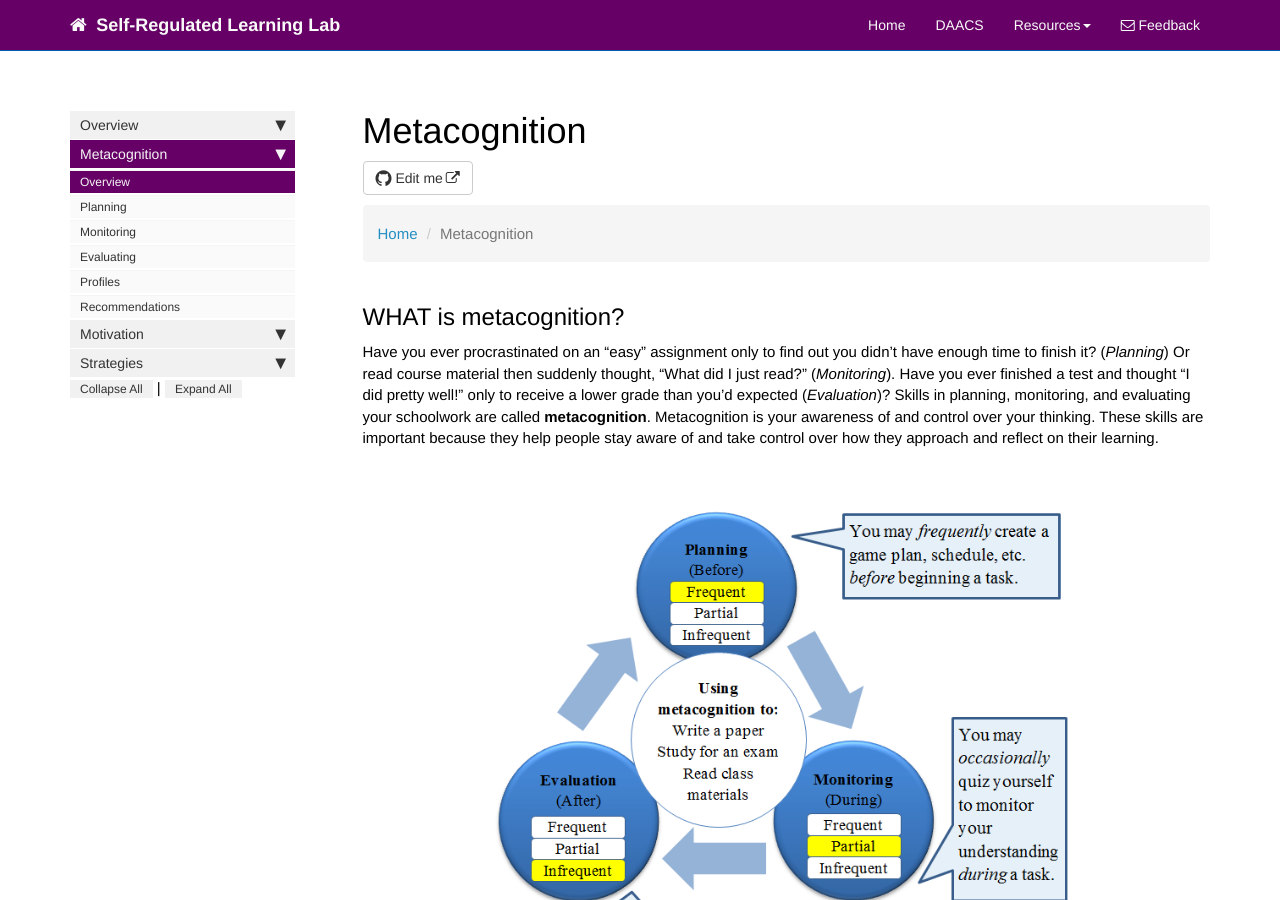
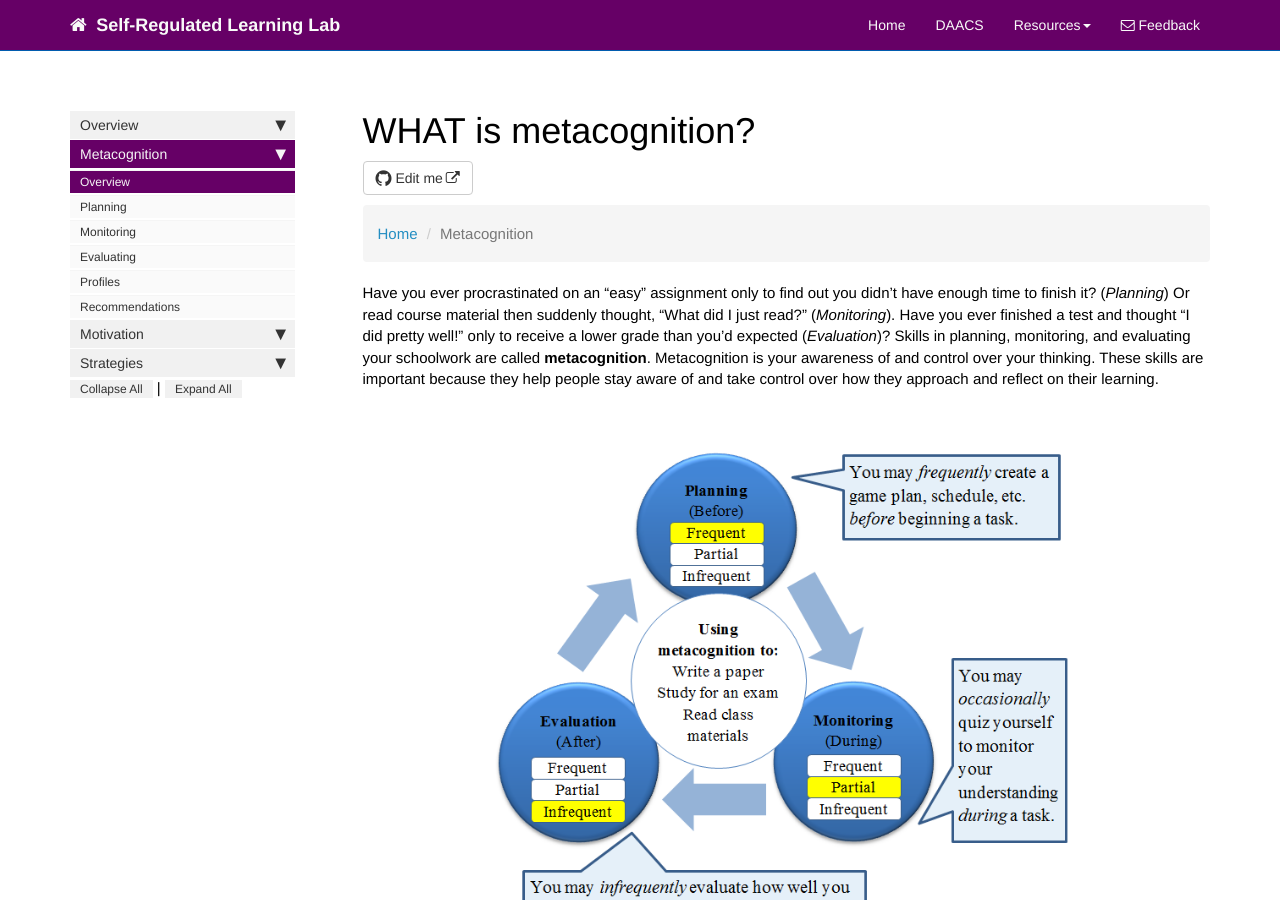
Before and after one commit to dfranklin02/SRL, a Jekyll site: the page built from docs/pages/metacognition/metacognition.md, in a window 1280 px wide and 900 px high. Built offline with Jekyll 4.4.1, drawn with Linux system fonts in a browser that asks for light colours; nearby versions of some CDN libraries; comment, search, counter and statistics services are not loaded; part of the change alters nothing that is shown.

Commit message:
Update metacognition.md

```diff
--- a/docs/pages/metacognition/metacognition.md
+++ b/docs/pages/metacognition/metacognition.md
@@ -1,5 +1,5 @@
 ---
-title: Metacognition
+title: WHAT is metacognition?
 tags:
 keywords:
 sidebar: mydoc_sidebar
@@ -12,8 +12,6 @@ toc: false
     <li><a href="index.html">Home</a></li>
     <li class="active">Metacognition</li>
 </ul>
-
-## WHAT is metacognition?
 
 Have you ever procrastinated on an “easy” assignment only to find out you didn’t have enough time to finish it? (*Planning*) Or read course material then suddenly thought, “What did I just read?” (*Monitoring*). Have you ever finished a test and thought “I did pretty well!” only to receive a lower grade than you’d expected (*Evaluation*)? Skills in planning, monitoring, and evaluating your schoolwork are called **metacognition**. Metacognition is your awareness of and control over your thinking. These skills are important because they help people stay aware of and take control over how they approach and reflect on their learning.
 
```
